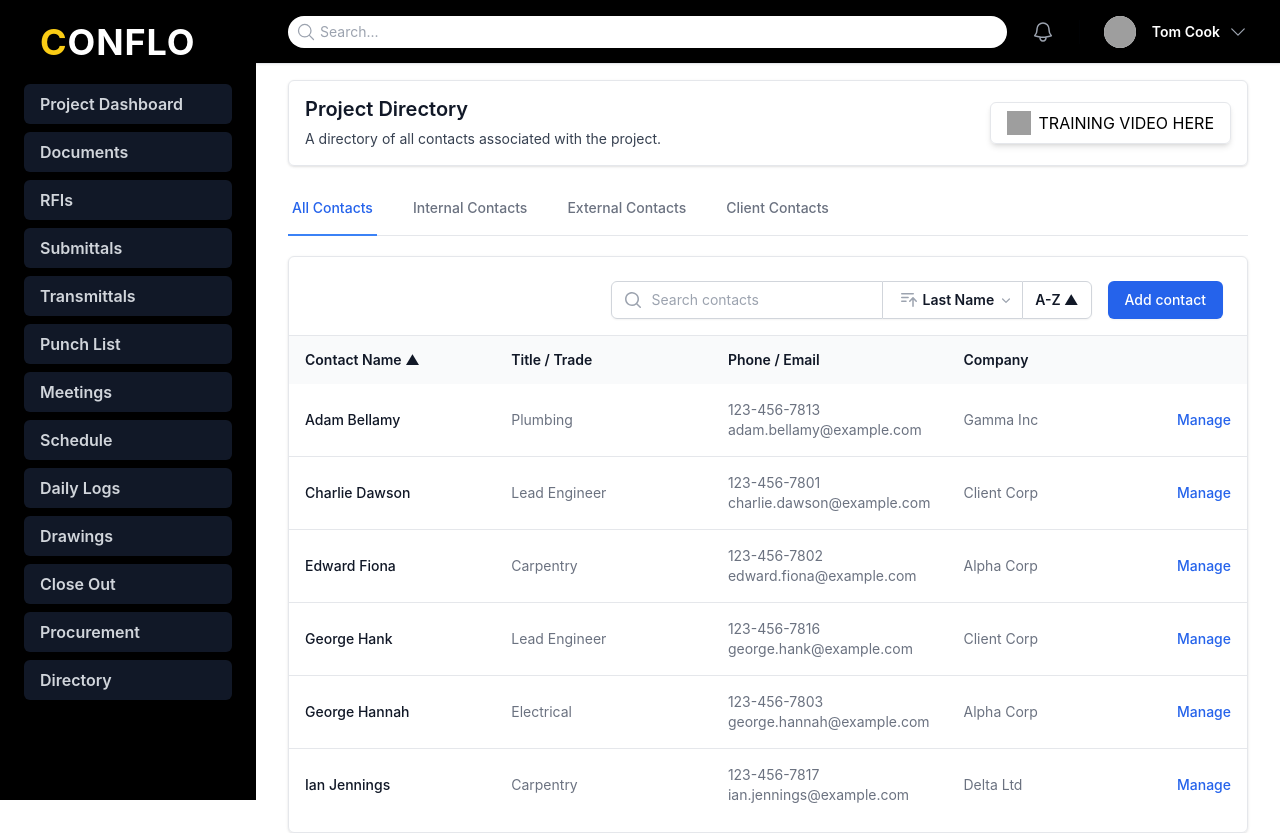
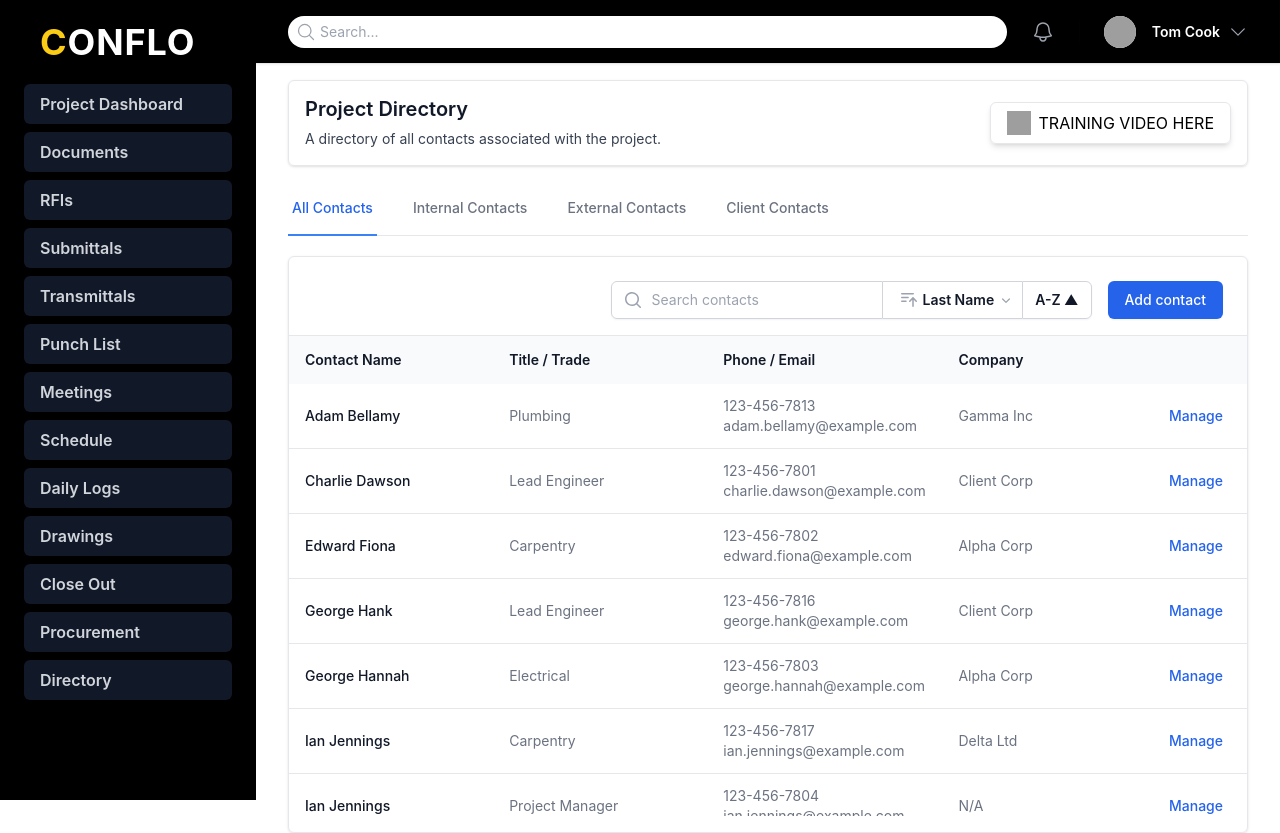
Before and after one commit to ConfloTechnologies/conflo-technologies-react-frontend, a React (Create React App) app: page /directory/project/1 in a window 1280 px wide. Built offline with nearby package versions, Linux system fonts and the light colour scheme; grey boxes are pictures that could not be loaded.

Commit message:
updates to directory structure and visuals

```diff
--- a/src/App/pages/Directory.jsx
+++ b/src/App/pages/Directory.jsx
@@ -312,8 +312,8 @@ export default function Directory() {
                       style={{ width: '25%' }}
                     >
                       Contact Name
-                      {sortKey === 'firstName' && (sortOrder === 'asc' ? ' ▲' : ' ▼')}
-                      {sortKey === 'lastName' && (sortOrder === 'asc' ? ' ▲' : ' ▼')}
+                      {/* {sortKey === 'firstName' && (sortOrder === 'asc' ? ' ▲' : ' ▼')}
+                      {sortKey === 'lastName' && (sortOrder === 'asc' ? ' ▲' : ' ▼')} */}
                     </th>
                     <th
                       scope="col"
@@ -327,7 +327,8 @@ export default function Directory() {
                       ) : (
                         "Trade"
                       )}
-                      {sortKey === 'role' && (sortOrder === 'asc' ? ' ▲' : ' ▼')}
+                      {/* {sortKey === 'role' && (sortOrder === 'asc' ? ' ▲' : ' ▼')} */}
+
                     </th>
                     <th
                       scope="col"
@@ -342,7 +343,7 @@ export default function Directory() {
                       style={{ width: '25%' }}
                     >
                       Company
-                      {sortKey === 'company' && (sortOrder === 'asc' ? ' ▲' : ' ▼')}
+                      {/* {sortKey === 'company' && (sortOrder === 'asc' ? ' ▲' : ' ▼')} */}
                     </th>
                     <th scope="col" className="relative py-3.5 px-4" style={{ width: '25%' }} />
                   </tr>
@@ -350,16 +351,16 @@ export default function Directory() {
                 <tbody className="bg-white divide-y divide-gray-200 ">
                   {filteredUsers.map((user, idx) => (
                     <tr key={idx} >
-                      <td className="whitespace-nowrap pl-4 py-4 text-sm font-medium text-gray-900 text-left">{user.firstName} {user.lastName}</td>
-                      <td className="whitespace-nowrap py-4 text-sm text-gray-500 hidden sm:table-cell text-left">
+                      <td className="whitespace-nowrap pl-4 py-3 text-sm font-medium text-gray-900 text-left">{user.firstName} {user.lastName}</td>
+                      <td className="whitespace-nowrap py-3 text-sm text-gray-500 hidden sm:table-cell text-left">
                         { user.title ? user.title : user.tradeCode}
                       </td>
-                      <td className="whitespace-nowrap py-4 text-sm text-gray-500 hidden sm:table-cell text-left">
+                      <td className="whitespace-nowrap py-3 text-sm text-gray-500 hidden sm:table-cell text-left">
                         {user.phone} <br />
                         {user.email}
                       </td>
-                      <td className="whitespace-nowrap py-4 text-sm text-gray-500 hidden md:table-cell text-left">{user.company || 'N/A'}</td>
-                      <td className="whitespace-nowrap pr-4 py-4 text-center text-sm font-medium">
+                      <td className="whitespace-nowrap py-3 text-sm text-gray-500 hidden md:table-cell text-left">{user.company || 'N/A'}</td>
+                      <td className="whitespace-nowrap pr-6 py-3 text-center text-sm font-medium">
                         <a href="#" className="text-blue-600 hover:text-blue-900">Manage</a>
                       </td>
                     </tr>
```
